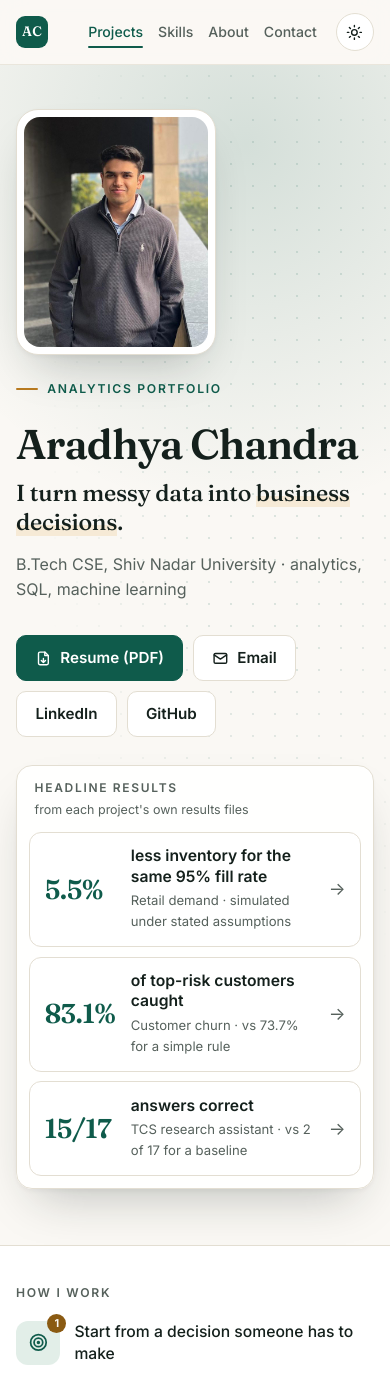
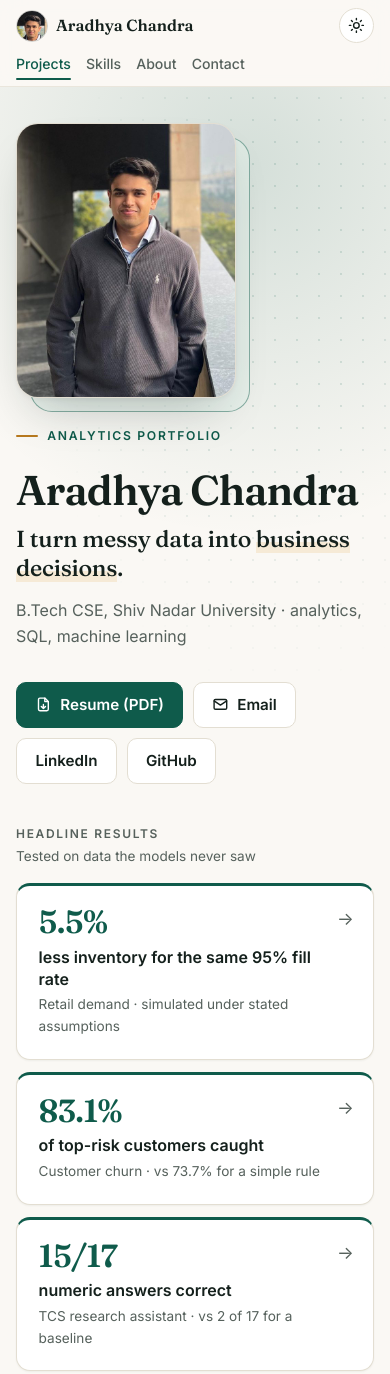
Before and after one commit to aradhyachandra/aradhyachandra.github.io, a plain HTML site: page index.html in a window 390 px wide. Shown: the top 1374 px of the page. Drawn offline with Linux system fonts and the light colour scheme.

Commit message:
Rework hero, results strip, header and favicon
- Hero: two balanced columns, photo alone on the right (340px, 4:5, no
  overlap, one offset frame); above the name at 220px on phones; name and
  buttons visible on the first screen at 1366x768 and 1440x900
- Headline results moved to a full-width strip of three tiles below the hero;
  sub-label now "Tested on data the models never saw", third label
  "numeric answers correct"
- Header and footer on all pages: 32px round avatar + name in Fraunces
  (replaces the AC badge); nav moves to a second row on phones
- Favicon redrawn: "AC" in Fraunces as outlines, mint on dark green;
  favicon.svg, favicon-32.png and apple-touch-icon.png from one design

```diff
--- a/assets/css/style.css
+++ b/assets/css/style.css
@@ -92,10 +92,6 @@ p { margin: 0 0 1em; }
 .site-header .wrap { display: flex; align-items: center; gap: .75rem; height: 4rem; }
 .brand { display: inline-flex; align-items: center; gap: .6rem; font-family: var(--display); font-weight: 600; font-size: 1.1rem; color: var(--ink); text-decoration: none; margin-right: auto; white-space: nowrap; }
 .brand:hover { color: var(--ink); }
-.brand-mark {
-  width: 2rem; height: 2rem; border-radius: 9px; display: grid; place-items: center;
-  background: var(--accent); color: var(--on-accent); font: 600 .85rem/1 var(--display); letter-spacing: .02em;
-}
 .nav { display: flex; gap: .1rem; overflow-x: auto; scrollbar-width: none; }
 .nav::-webkit-scrollbar { display: none; }
 .nav a {
@@ -116,7 +112,7 @@ p { margin: 0 0 1em; }
 [data-theme-current="dark"] .theme-toggle .sun { display: none; }
 [data-theme-current="dark"] .theme-toggle .moon { display: block; }
 @media (max-width: 520px) {
-  .brand-name { position: absolute; width: 1px; height: 1px; overflow: hidden; clip: rect(0 0 0 0); white-space: nowrap; }
+  .brand-name { font-size: 1rem; }
   .nav a { padding: .45rem .42rem; font-size: .88rem; }
   .nav a.active::after { left: .42rem; right: .42rem; }
 }
@@ -145,8 +141,8 @@ p { margin: 0 0 1em; }
 @media (min-width: 768px) { .section-head { margin-bottom: 3.5rem; } }
 
 /* ---------- Hero ---------- */
-.hero { position: relative; overflow: hidden; padding: 2.75rem 0 3.5rem; isolation: isolate; }
-@media (min-width: 960px) { .hero { padding: 5.5rem 0 6rem; } }
+.hero { position: relative; overflow: hidden; padding: 2.25rem 0 2.75rem; isolation: isolate; }
+@media (min-width: 960px) { .hero { padding: 3rem 0 3.5rem; } }
 .hero::before { /* faint dot grid, fading out */
   content: ""; position: absolute; inset: 0; z-index: -2;
   background-image: radial-gradient(var(--dot) 1.2px, transparent 1.2px);
@@ -160,7 +156,7 @@ p { margin: 0 0 1em; }
   pointer-events: none;
 }
 .hero-grid { display: grid; gap: 2.5rem; align-items: center; }
-@media (min-width: 960px) { .hero-grid { grid-template-columns: 1.1fr .9fr; gap: 4rem; } }
+@media (min-width: 960px) { .hero-grid { grid-template-columns: 1.25fr .75fr; gap: 4rem; } }
 .hero-id { display: flex; align-items: center; gap: .9rem; margin-bottom: 1.6rem; }
 .monogram {
   width: 3.5rem; height: 3.5rem; border-radius: 16px; flex: none;
@@ -178,27 +174,43 @@ p { margin: 0 0 1em; }
 .headline em { font-style: normal; background: linear-gradient(transparent 62%, var(--gold-soft) 62%); }
 .subline { color: var(--muted); margin-bottom: 2rem; font-size: 1rem; }
 
-/* Results panel */
-.results {
-  background: color-mix(in srgb, var(--surface) 88%, transparent);
-  border: 1px solid var(--border); border-radius: 20px; box-shadow: var(--shadow-lg);
-  padding: 1.1rem; backdrop-filter: blur(6px); -webkit-backdrop-filter: blur(6px);
+/* ---------- Portrait (hero, right column) ---------- */
+.portrait { margin: 0; position: relative; width: 100%; max-width: 13.75rem; } /* 220px on phones */
+.portrait img {
+  position: relative; width: 100%; height: auto; aspect-ratio: 4 / 5;
+  object-fit: cover; object-position: 50% 28%;  /* keeps the face centred if the box ever crops */
+  border-radius: 22px; border: 1px solid var(--border); box-shadow: var(--shadow-lg); background: var(--bg-alt);
 }
-.results-head { display: flex; justify-content: space-between; align-items: baseline; padding: .3rem .4rem .9rem; }
+.portrait::before { /* one subtle offset frame behind the photo */
+  content: ""; position: absolute; inset: 0; transform: translate(14px, 14px);
+  border-radius: 22px; border: 1.5px solid color-mix(in srgb, var(--accent) 45%, transparent);
+  background: color-mix(in srgb, var(--accent-soft) 60%, transparent);
+}
+@media (max-width: 959px) { .portrait { order: -1; } .hero-grid { gap: 2rem; } }
+@media (min-width: 960px) {
+  .portrait { max-width: 21.25rem; justify-self: center; } /* 340px */
+}
+
+/* ---------- Headline results strip ---------- */
+.results-strip { padding: 0 0 3rem; }
+@media (min-width: 960px) { .results-strip { padding: 0 0 4.5rem; } }
+.results-head { display: flex; flex-wrap: wrap; justify-content: space-between; align-items: baseline; gap: .35rem 1rem; margin-bottom: 1rem; }
 .results-head p { margin: 0; font: 600 .75rem/1 var(--sans); letter-spacing: .14em; text-transform: uppercase; color: var(--muted); }
-.results-head span { font-size: .78rem; color: var(--muted); }
-.kpis { display: grid; gap: .6rem; }
+.results-head span { font-size: .85rem; color: var(--muted); }
+.kpis { display: grid; gap: .75rem; }
+@media (min-width: 860px) { .kpis { grid-template-columns: repeat(3, 1fr); gap: 1.25rem; } }
 .kpi {
-  display: grid; grid-template-columns: auto 1fr auto; align-items: center; gap: 1rem;
-  padding: 1rem 1.1rem; border-radius: 12px; border: 1px solid var(--border);
-  background: var(--surface); color: var(--ink); text-decoration: none;
+  position: relative; display: flex; flex-direction: column; gap: .55rem;
+  padding: 1.25rem 3rem 1.3rem 1.35rem; border-radius: var(--radius); border: 1px solid var(--border);
+  background: var(--surface); color: var(--ink); text-decoration: none; box-shadow: var(--shadow-sm);
+  border-top: 3px solid var(--accent);
   transition: border-color .15s, transform .15s, box-shadow .15s;
 }
 .kpi:hover { border-color: var(--accent); color: var(--ink); transform: translateY(-2px); box-shadow: var(--shadow); text-decoration: none; }
-.kpi-value { font: 600 clamp(1.9rem, 6vw, 2.35rem)/1 var(--display); color: var(--accent); min-width: 4.4ch; font-variant-numeric: lining-nums tabular-nums; letter-spacing: -.02em; }
-.kpi-label { font-weight: 600; font-size: .98rem; line-height: 1.3; display: block; }
-.kpi-meta { display: block; font-size: .82rem; color: var(--muted); margin-top: .2rem; }
-.kpi-arrow { color: var(--muted); font-size: 1.1rem; transition: transform .15s, color .15s; }
+.kpi-value { font: 600 clamp(2rem, 6vw, 2.6rem)/1 var(--display); color: var(--accent); font-variant-numeric: lining-nums tabular-nums; letter-spacing: -.02em; }
+.kpi-label { font-weight: 600; font-size: 1rem; line-height: 1.35; display: block; }
+.kpi-meta { display: block; font-size: .85rem; color: var(--muted); margin-top: .25rem; }
+.kpi-arrow { position: absolute; top: 1.2rem; right: 1.2rem; color: var(--muted); font-size: 1.1rem; transition: transform .15s, color .15s; }
 .kpi:hover .kpi-arrow { color: var(--accent); transform: translateX(3px); }
 
 /* ---------- How I work ---------- */
@@ -262,13 +274,6 @@ p { margin: 0 0 1em; }
   *, *::before, *::after { transition: none !important; animation: none !important; }
 }
 
-/* KPI tiles: tighter on narrow screens */
-@media (max-width: 600px) {
-  .results { padding: .75rem; border-radius: 16px; }
-  .results-head { flex-direction: column; gap: .35rem; padding: .25rem .35rem .75rem; }
-  .kpi { gap: .8rem; padding: .85rem .9rem; }
-  .kpi-value { font-size: 1.7rem; min-width: 0; width: 4.6rem; }
-}
 
 /* ---------- Experience: timeline ---------- */
 .timeline { list-style: none; margin: 0; padding: 0; max-width: 52rem; position: relative; }
@@ -429,32 +434,19 @@ figcaption::after { content: " Tap the chart to enlarge."; }
   .tl-item::before { left: 13rem; }
 }
 
-/* ---------- Portrait (hero) ---------- */
-.portrait {
-  margin: 0; width: 100%; max-width: 12.5rem;
-  padding: .45rem; border-radius: 22px; background: var(--surface);
-  border: 1px solid var(--border); box-shadow: var(--shadow-lg);
-}
-.portrait img { width: 100%; height: auto; aspect-ratio: 4 / 5; object-fit: cover; border-radius: 16px; }
-/* Phone/tablet: photo above the name, results panel after the buttons */
-@media (max-width: 959px) {
-  .hero-visual { display: contents; }
-  .portrait { order: -1; }
-  .hero-text { order: 0; }
-  .results { order: 1; }
-  .hero-grid { gap: 1.75rem; }
-}
-@media (min-width: 600px) and (max-width: 959px) { .portrait { max-width: 14rem; } }
-/* Desktop: portrait card behind the top-right of the results panel */
-@media (min-width: 960px) {
-  .hero-visual { position: relative; padding-top: 14.5rem; }
-  .portrait { position: absolute; top: 0; right: 0; max-width: 20rem; transform: rotate(1.5deg); }
-  .results { position: relative; }
-}
-@media (min-width: 960px) and (prefers-reduced-motion: no-preference) {
-  .portrait { transition: transform .3s ease; }
-  .hero-visual:hover .portrait { transform: rotate(0deg) translateY(-3px); }
+/* Header lockup: round avatar + name in the heading serif (all pages) */
+.brand-avatar {
+  width: 32px; height: 32px; border-radius: 50%; object-fit: cover; object-position: 50% 35%; flex: none;
+  border: 1px solid color-mix(in srgb, var(--ink) 18%, transparent);
 }
 
-/* Round avatar beside the name in case-study headers */
-.brand-avatar { width: 2.25rem; height: 2.25rem; border-radius: 50%; object-fit: cover; flex: none; box-shadow: 0 0 0 2px var(--bg), 0 0 0 3px color-mix(in srgb, var(--accent) 45%, transparent); }
+@media (max-width: 600px) {
+  .site-header .wrap { height: auto; flex-wrap: wrap; row-gap: 0; padding-top: .5rem; padding-bottom: .2rem; }
+  .brand { gap: .5rem; }
+  .theme-toggle { width: 2.2rem; height: 2.2rem; }
+  .nav { order: 3; width: 100%; margin: .15rem -.42rem 0; }
+  html { scroll-padding-top: 6.5rem; }
+}
+
+/* footer lockup matches the header: name in full ink, not link grey */
+.site-footer .brand, .site-footer .brand:hover { color: var(--ink); text-decoration: none; }
--- a/index.html
+++ b/index.html
@@ -38,7 +38,7 @@
 
 <header class="site-header">
   <div class="wrap">
-    <a class="brand" href="/"><span class="brand-mark" aria-hidden="true">AC</span><span class="brand-name">Aradhya Chandra</span></a>
+    <a class="brand" href="/"><img class="brand-avatar" src="/assets/img/avatar-112.jpg" alt="" width="32" height="32" decoding="async"><span class="brand-name">Aradhya Chandra</span></a>
     <nav class="nav" aria-label="Main">
       <a href="#projects">Projects</a>
       <a href="#skills">Skills</a>
@@ -76,15 +76,19 @@
         </div>
       </div>
 
-      <div class="hero-visual">
-        <!-- Portrait: 640×800 (4:5), shown about 300px wide on desktop -->
       <figure class="portrait">
+        <!-- Portrait: 640×800 (4:5), shown about 340px wide on desktop -->
         <img src="/assets/img/photo.jpg" alt="Aradhya Chandra" width="640" height="800" loading="eager" decoding="async" fetchpriority="high">
       </figure>
-      <aside class="results" aria-labelledby="results-h">
+    </div>
+  </section>
+
+  <!-- ===== Headline results ===== -->
+  <section class="results-strip" aria-labelledby="results-h">
+    <div class="wrap">
       <div class="results-head">
         <p id="results-h">Headline results</p>
-          <span>from each project's own results files</span>
+        <span>Tested on data the models never saw</span>
       </div>
       <div class="kpis">
         <a class="kpi" href="/projects/demand-forecasting.html">
@@ -99,11 +103,9 @@
         </a>
         <a class="kpi" href="/projects/tcs-research-assistant.html">
           <span class="kpi-value">15/17</span>
-            <span><span class="kpi-label">answers correct</span><span class="kpi-meta">TCS research assistant · vs 2 of 17 for a baseline</span></span>
+          <span><span class="kpi-label">numeric answers correct</span><span class="kpi-meta">TCS research assistant · vs 2 of 17 for a baseline</span></span>
           <span class="kpi-arrow" aria-hidden="true">→</span>
         </a>
-        </div>
-      </aside>
       </div>
     </div>
   </section>
@@ -316,7 +318,7 @@
   <div class="wrap">
     <div class="foot-grid">
       <div class="foot-brand">
-        <a class="brand" href="/"><span class="brand-mark" aria-hidden="true">AC</span>Aradhya Chandra</a>
+        <a class="brand" href="/"><img class="brand-avatar" src="/assets/img/avatar-112.jpg" alt="" width="32" height="32" loading="lazy" decoding="async"><span class="brand-name">Aradhya Chandra</span></a>
         <p>I turn messy data into business decisions.</p>
       </div>
       <nav aria-labelledby="foot-pages">
```
Also changed, not shown: projects/customer-churn.html (+2 -2 lines), projects/demand-forecasting.html (+2 -2 lines), projects/tcs-research-assistant.html (+2 -2 lines), apple-touch-icon.png, favicon-32.png, favicon.svg. Lines whose indentation alone changed are shown as unchanged.
